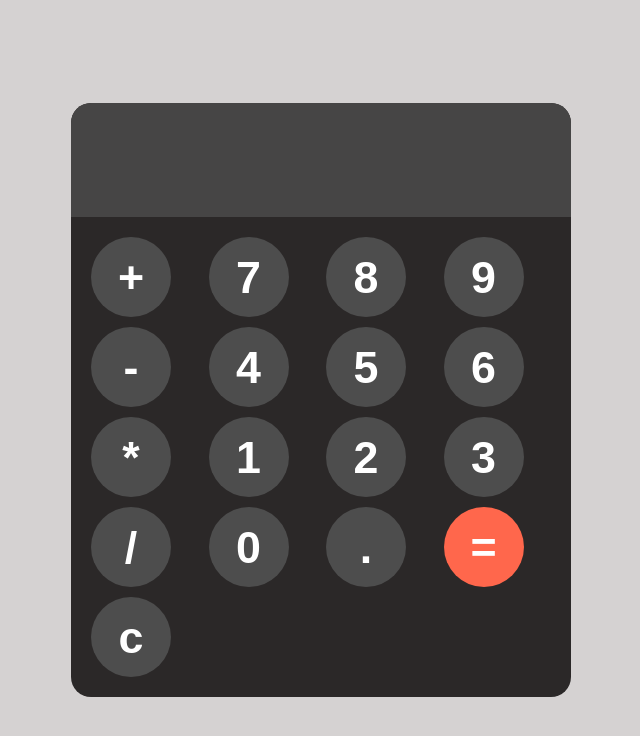
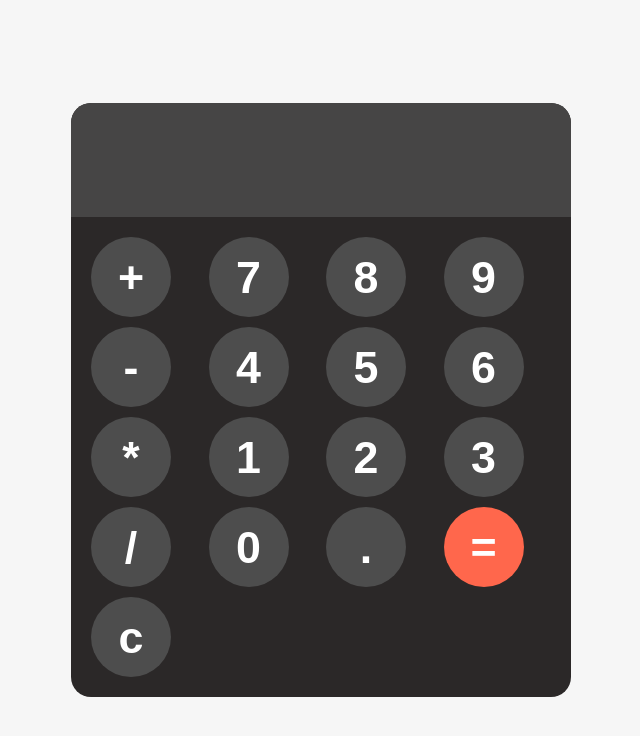
Before and after one commit to praveen-7050/java-script-small-projects, a plain HTML site: page calculator/calculator.html in a window 1280 px wide. Shown: the whole page, without its empty margins (319-959 px from the left). Drawn offline with Linux system fonts and the light colour scheme.

Commit message:
adding calculator project

```diff
--- a/calculator/calculator.css
+++ b/calculator/calculator.css
@@ -5,7 +5,7 @@ body{
      justify-content: center;
      align-items: center;
      height: 100vh;
-     background-color: rgb(213, 210, 210);
+     background-color: rgb(246, 246, 246)
 }
 #keys{
     display: grid;
```
